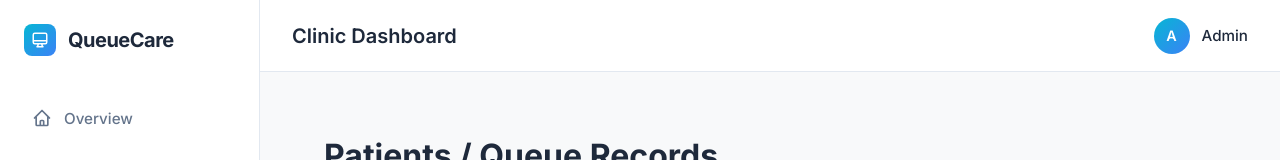
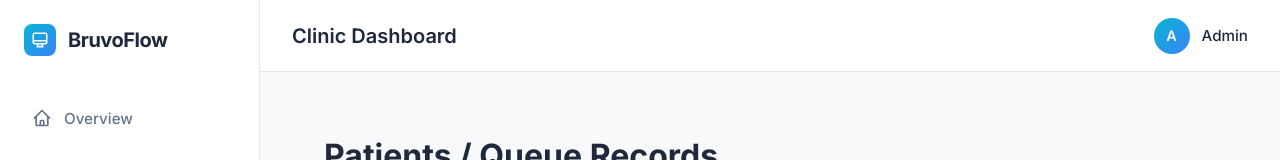
Before and after one commit to bruvolabsteam-hue/QueueCare, a Next.js app in the folder clinic-dashboard/: page /dashboard/patients in a window 1280 px wide. Shown: the top 160 px of the page. Built offline with nearby package versions, Linux system fonts and the light colour scheme; no server answers.

Commit message:
Global rename to BruvoFlow

```diff
--- a/clinic-dashboard/app/dashboard/layout.js
+++ b/clinic-dashboard/app/dashboard/layout.js
@@ -36,7 +36,7 @@ export default function DashboardLayout({ children }) {
               <path strokeLinecap="round" strokeLinejoin="round" strokeWidth="2" d="M9.75 17L9 20l-1 1h8l-1-1-.75-3M3 13h18M5 17h14a2 2 0 002-2V5a2 2 0 00-2-2H5a2 2 0 00-2 2v10a2 2 0 002 2z"></path>
             </svg>
           </div>
-          <span className={styles.logoText}>QueueCare</span>
+          <span className={styles.logoText}>BruvoFlow</span>
         </div>
 
         <nav className={styles.nav}>
--- a/clinic-dashboard/app/dashboard/settings/page.js
+++ b/clinic-dashboard/app/dashboard/settings/page.js
@@ -89,14 +89,14 @@ export default function SettingsPage() {
               <input type="text" value={clinic.tagline || ''} onChange={e => setClinic({...clinic, tagline: e.target.value})} style={{width: '100%', padding: '8px', border: '1px solid #ccc', borderRadius: '4px'}} />
             </div>
             <div style={{borderTop: '1px solid #e5e7eb', marginTop: '0.5rem', paddingTop: '1rem'}}>
-              <label style={{display: 'block', fontSize: '14px', fontWeight: '500', marginBottom: '4px'}}>Whitelabel Brand Name (Overrides "QueueCare")</label>
+              <label style={{display: 'block', fontSize: '14px', fontWeight: '500', marginBottom: '4px'}}>Whitelabel Brand Name (Overrides "BruvoFlow")</label>
               <input type="text" placeholder="e.g. Apollo Hospitals" value={clinic.whitelabel_name || ''} onChange={e => setClinic({...clinic, whitelabel_name: e.target.value})} style={{width: '100%', padding: '8px', border: '1px solid #ccc', borderRadius: '4px'}} />
-              <p style={{fontSize: '12px', color: '#6b7280', marginTop: '4px'}}>Replaces the word "QueueCare" in the Patient Kiosk and SMS/WhatsApp messages.</p>
+              <p style={{fontSize: '12px', color: '#6b7280', marginTop: '4px'}}>Replaces the word "BruvoFlow" in the Patient Kiosk and SMS/WhatsApp messages.</p>
             </div>
             <div style={{marginTop: '0.5rem'}}>
               <label style={{display: 'flex', alignItems: 'center', gap: '8px', cursor: 'pointer', fontSize: '14px', fontWeight: '500'}}>
                 <input type="checkbox" checked={clinic.show_powered_by ?? true} onChange={e => setClinic({...clinic, show_powered_by: e.target.checked})} style={{width: '16px', height: '16px'}} />
-                Show "Powered by QueueCare" badge
+                Show "Powered by BruvoFlow" badge
               </label>
             </div>
           </div>
```
